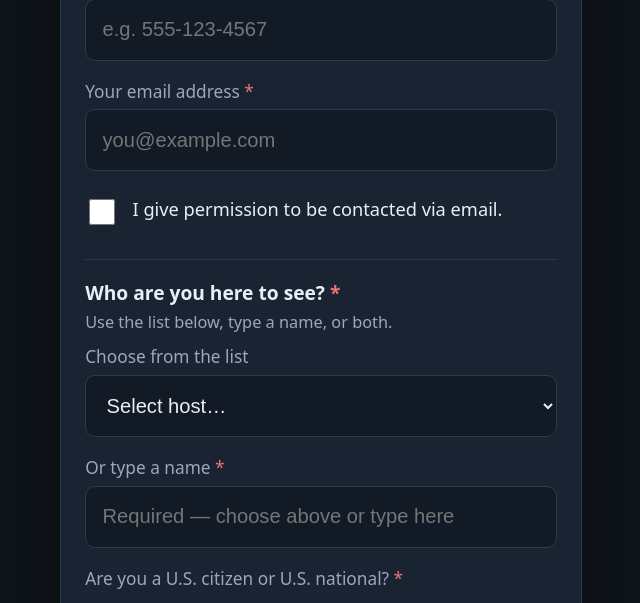
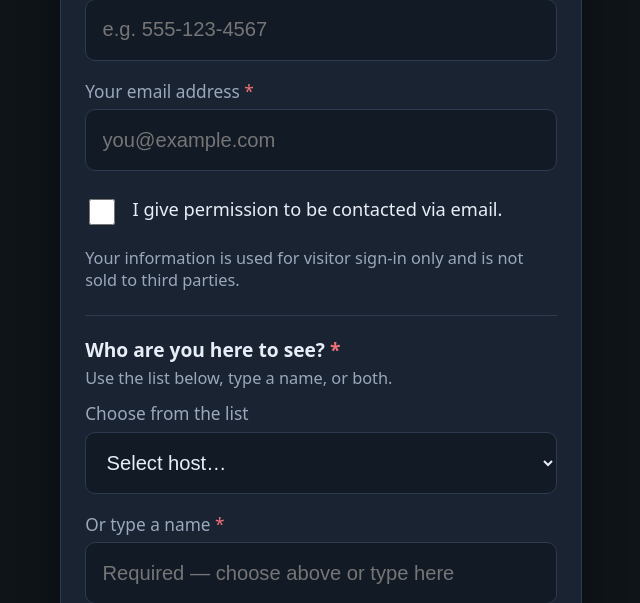
Before and after one commit to stewarta0710/SBIKioskBackend, a FastAPI app: page / in a window 1280 px wide. Shown: the part 795-1398 px from the top of the page, without its empty margins (319-959 px from the left). Run offline with FastAPI, Linux system fonts and the light colour scheme.

Commit message:
Add privacy note that visitor data is not sold.
Short hint below the email permission checkbox on the sign-in form.

Co-authored-by: Cursor <cursoragent@cursor.com>

```diff
--- a/static/css/style.css
+++ b/static/css/style.css
@@ -142,6 +142,13 @@ body {
   margin: 0.25rem 0 0.65rem;
   font-size: 0.85rem;
   color: var(--muted);
+}
+
+.privacy-hint {
+  margin: -0.35rem 0 1rem;
+  font-size: 0.85rem;
+  color: var(--muted);
+  line-height: 1.35;
 }
 
 .visually-hidden {
--- a/templates/index.html
+++ b/templates/index.html
@@ -64,6 +64,7 @@
           />
           <span class="field__check-label">I give permission to be contacted via email.</span>
         </label>
+        <p class="privacy-hint">Your information is used for visitor sign-in only and is not sold to third parties.</p>
 
         <div class="subhead subhead--inset">
           <h3 class="subhead__title">Who are you here to see? <span class="req" aria-hidden="true">*</span></h3>
```
